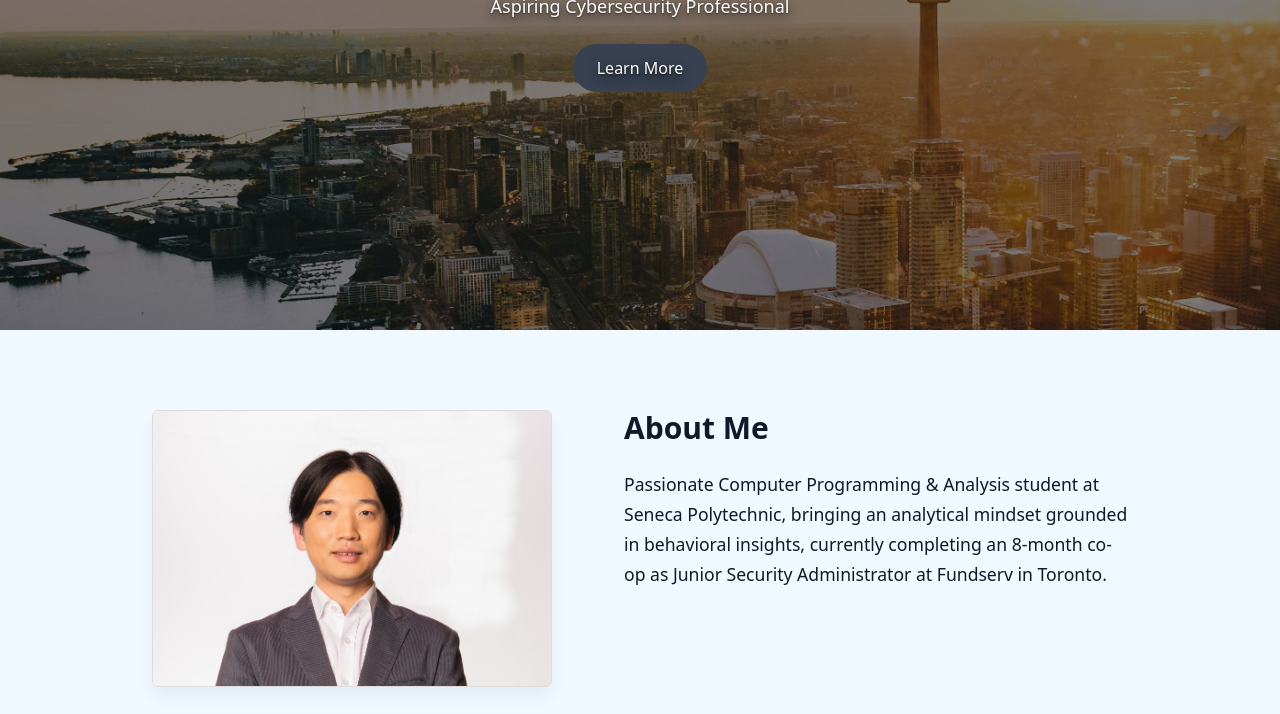
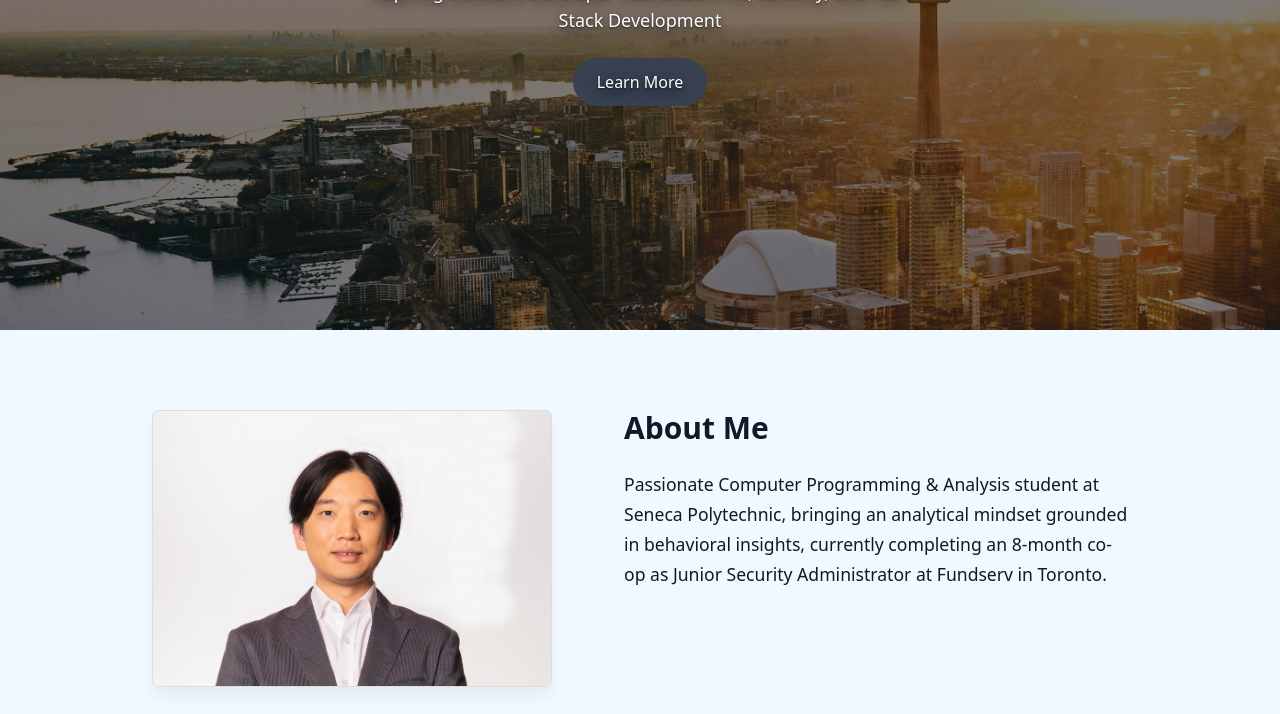
Before and after one commit to terrykim109/personalPortfolio, a website: page index.html in a window 1280 px wide. Shown: the part 386-1100 px from the top of the page. Drawn offline with nearby package versions, Linux system fonts and the light colour scheme.

Commit message:
Update index.html

```diff
--- a/index.html
+++ b/index.html
@@ -27,7 +27,7 @@
     >
       <h1 class="text-5xl font-bold mb-4">Terry Kim</h1>
 
-      <p class="text-lg max-w-xl">Aspiring Cybersecurity Professional </p>
+      <p class="text-lg max-w-xl">Aspiring Software Developer interested in AI, Security, and Full-Stack Development </p>
       <a
         href="#about"
         class="mt-6 px-6 py-3 bg-gray-700 text-white rounded-full hover:bg-gray-500 transition"
```
